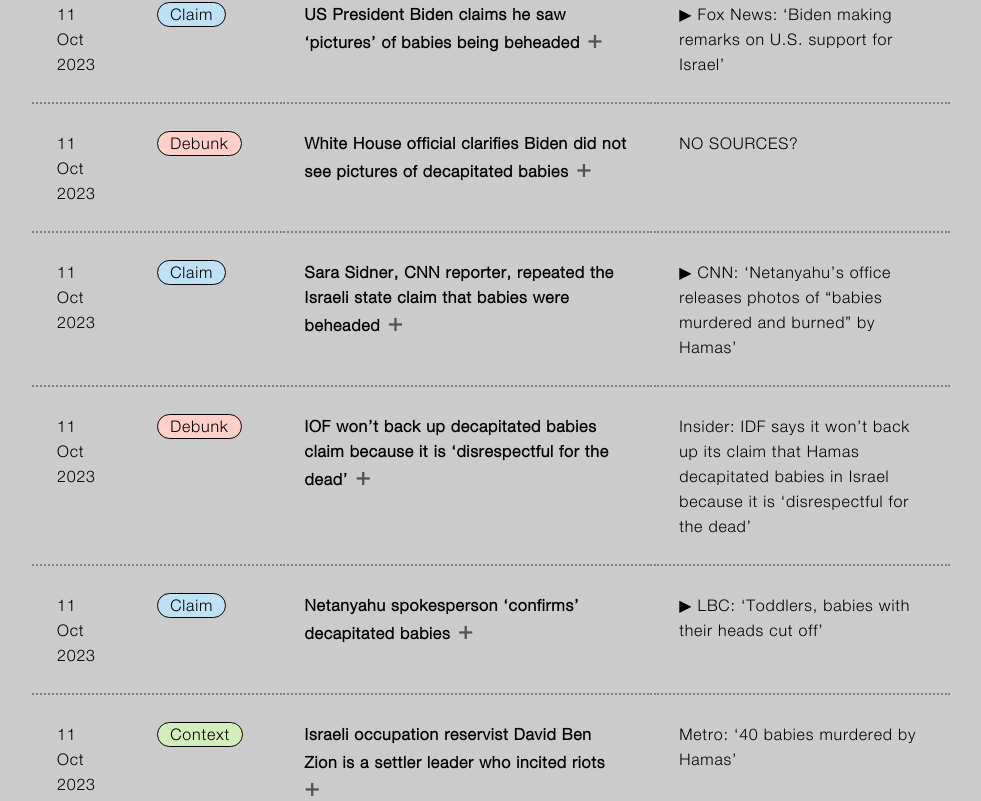
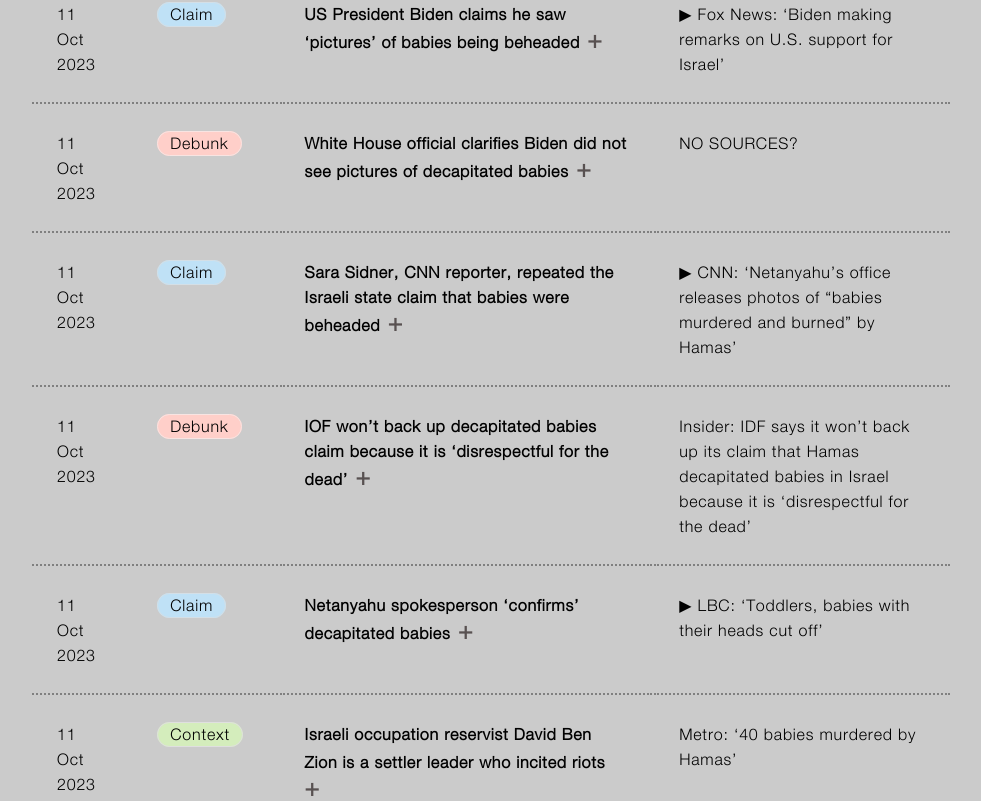
Before and after one commit to tamtzekin/hasbara-tracker, a React (Create React App) app: page /claim-a in a window 1280 px wide. Shown: the part 539-1340 px from the top of the page, without its empty margins (34-1015 px from the left). Built offline with nearby package versions, Linux system fonts and the light colour scheme.

Commit message:
cleaner claim tag buttons

```diff
--- a/src/components/ClaimPage.css
+++ b/src/components/ClaimPage.css
@@ -95,6 +95,7 @@ button {
     padding-right: 12px;
     border-radius: 18px;
     background: #bfe1f6;
+    border-color: #d4dfe6;
 }
 
 .debunk-tag {
@@ -104,6 +105,7 @@ button {
     padding-right: 12px;
     border-radius: 18px;
     background: #ffcfc9;
+    border-color: #f8e4e2;
 }
 
 .context-tag {
@@ -113,6 +115,7 @@ button {
     padding-right: 12px;
     border-radius: 18px;
     background: #d4edbc;
+    border-color: #dfdfdf;
 }
 
 /* .claim-subheading {
```
